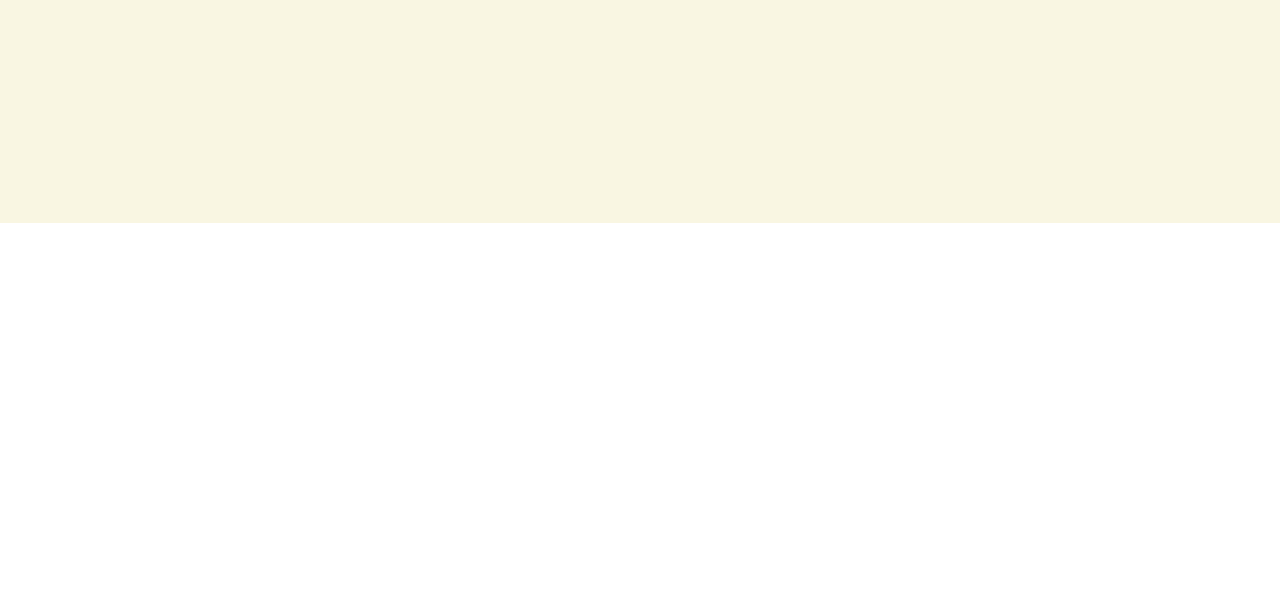
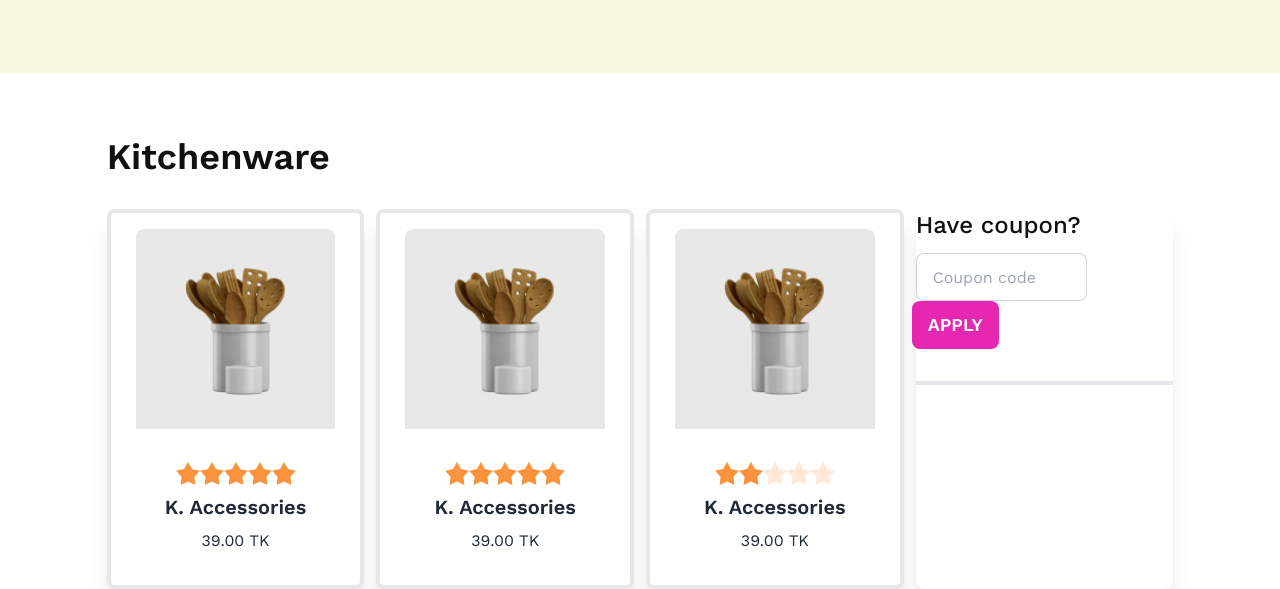
Before and after one commit to Atik203/Summer-Sale, a plain HTML site: page index.html in a window 1280 px wide. Shown: the part 577-1166 px from the top of the page. Before the commit the page ends 800 px from the top, so only its background shows below. Drawn offline with nearby package versions, Linux system fonts and the light colour scheme.

Commit message:
added card

```diff
--- a/index.html
+++ b/index.html
@@ -19,9 +19,9 @@
     />
   </head>
   <body>
-    <header class="bg-[#F9F6E2] h-screen">
+    <header class="bg-[#F9F6E2] h-[540px] md:h-[400px] lg:h-[650px]">
       <div
-        class="w-[90%] lg:w-[80%] mx-auto pt-4 md:pt-16 lg:pt-10 items-center flex justify-center lg:justify-around flex-col md:flex-row"
+        class="w-[90%] lg:w-[80%] mx-auto pt-6 md:pt-10 lg:pt-8 items-center flex justify-center lg:justify-around flex-col md:flex-row"
       >
         <div class="text-center">
           <h3 class="text-[#111] text-2xl lg:text-3xl font-medium mb-4 lg:mb-8">
@@ -42,11 +42,146 @@
             </button>
           </div>
         </div>
-        <div class="w-[300px] lg:w-[580px] h-[300px] lg:h-[580px]">
+        <div class="w-[300px] lg:w-[550px] h-[300px] lg:h-[550px]">
           <img class="w-full" src="images/Summer 1.png" alt="" />
         </div>
       </div>
     </header>
-    <main></main>
+    <main class="mt-16 w-10/12 mx-auto">
+      <h3 class="text-[#111] text-left font-semibold text-4xl mb-8">
+        Kitchenware
+      </h3>
+      <div class="grid grid-cols-1 lg:grid-cols-4 gap-3">
+        <!-- 1st card -->
+        <div class="card bg-base-100 shadow-xl border-4 rounded-lg">
+          <figure class="mt-4 bg-[#e8e8e8] w-4/5 h-[200px] mx-auto">
+            <img src="images/prod1.png" class="rounded-lg w-28" />
+          </figure>
+          <div class="card-body items-center text-center">
+            <div class="rating">
+              <input
+                type="radio"
+                name="rating-2"
+                class="mask mask-star-2 bg-orange-400"
+              />
+              <input
+                type="radio"
+                name="rating-2"
+                class="mask mask-star-2 bg-orange-400"
+                checked
+              />
+              <input
+                type="radio"
+                name="rating-2"
+                class="mask mask-star-2 bg-orange-400"
+              />
+              <input
+                type="radio"
+                name="rating-2"
+                class="mask mask-star-2 bg-orange-400"
+              />
+              <input
+                type="radio"
+                name="rating-2"
+                class="mask mask-star-2 bg-orange-400"
+              />
+            </div>
+            <h2 class="card-title">K. Accessories</h2>
+            <p>39.00 TK</p>
+          </div>
+        </div>
+        <!-- 2th card -->
+        <div class="card bg-base-100 shadow-xl border-4 rounded-lg">
+          <figure class="mt-4 bg-[#e8e8e8] w-4/5 h-[200px] mx-auto">
+            <img src="images/prod1.png" class="rounded-lg w-28" />
+          </figure>
+          <div class="card-body items-center text-center">
+            <div class="rating">
+              <input
+                type="radio"
+                name="rating-2"
+                class="mask mask-star-2 bg-orange-400"
+              />
+              <input
+                type="radio"
+                name="rating-2"
+                class="mask mask-star-2 bg-orange-400"
+                checked
+              />
+              <input
+                type="radio"
+                name="rating-2"
+                class="mask mask-star-2 bg-orange-400"
+              />
+              <input
+                type="radio"
+                name="rating-2"
+                class="mask mask-star-2 bg-orange-400"
+              />
+              <input
+                type="radio"
+                name="rating-2"
+                class="mask mask-star-2 bg-orange-400"
+              />
+            </div>
+            <h2 class="card-title">K. Accessories</h2>
+            <p>39.00 TK</p>
+          </div>
+        </div>
+        <!-- 3rd card -->
+        <div class="card bg-base-100 shadow-xl border-4 rounded-lg">
+          <figure class="mt-4 bg-[#e8e8e8] w-4/5 h-[200px] mx-auto">
+            <img src="images/prod1.png" class="rounded-lg w-28" />
+          </figure>
+          <div class="card-body items-center text-center">
+            <div class="rating">
+              <input
+                type="radio"
+                name="rating-2"
+                class="mask mask-star-2 bg-orange-400"
+              />
+              <input
+                type="radio"
+                name="rating-2"
+                class="mask mask-star-2 bg-orange-400"
+                checked
+              />
+              <input
+                type="radio"
+                name="rating-2"
+                class="mask mask-star-2 bg-orange-400"
+              />
+              <input
+                type="radio"
+                name="rating-2"
+                class="mask mask-star-2 bg-orange-400"
+              />
+              <input
+                type="radio"
+                name="rating-2"
+                class="mask mask-star-2 bg-orange-400"
+              />
+            </div>
+            <h2 class="card-title">K. Accessories</h2>
+            <p>39.00 TK</p>
+          </div>
+        </div>
+        <!-- 4th card -->
+        <div class="bg-base-100 shadow-xl rounded-lg">
+          <h4 class="text-2xl font-medium text-[#111] mb-3">Have coupon?</h4>
+          <input
+            type="text"
+            placeholder="Coupon code"
+            class="input input-bordered w-2/3 max-w-xs h-12"
+          />
+          <button
+            class="btn btn-primary bg-[#E527B2] h-12 text-white -ml-1 text-lg font-semibold border-none"
+          >
+            Apply
+          </button>
+          <div class="mt-8 border-2"></div>
+        </div>
+      </div>
+    </main>
   </body>
 </html>
```
